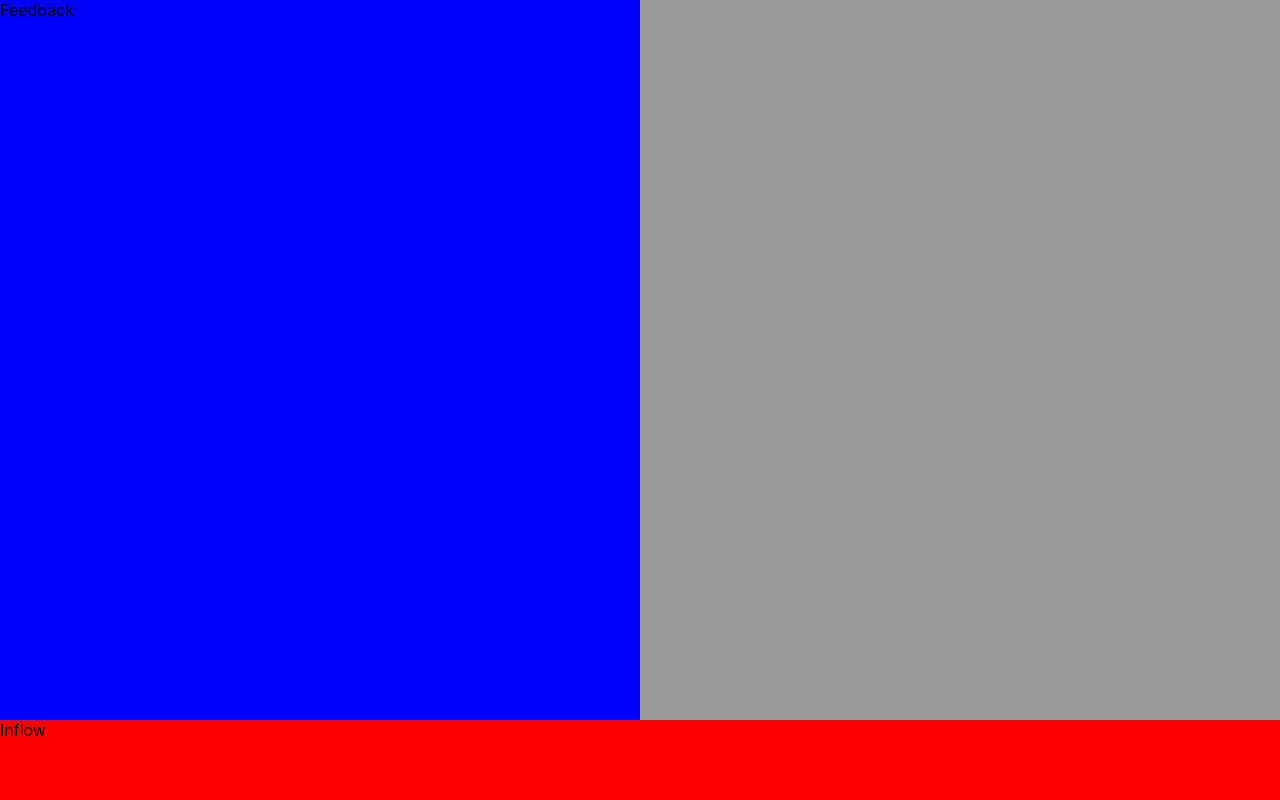
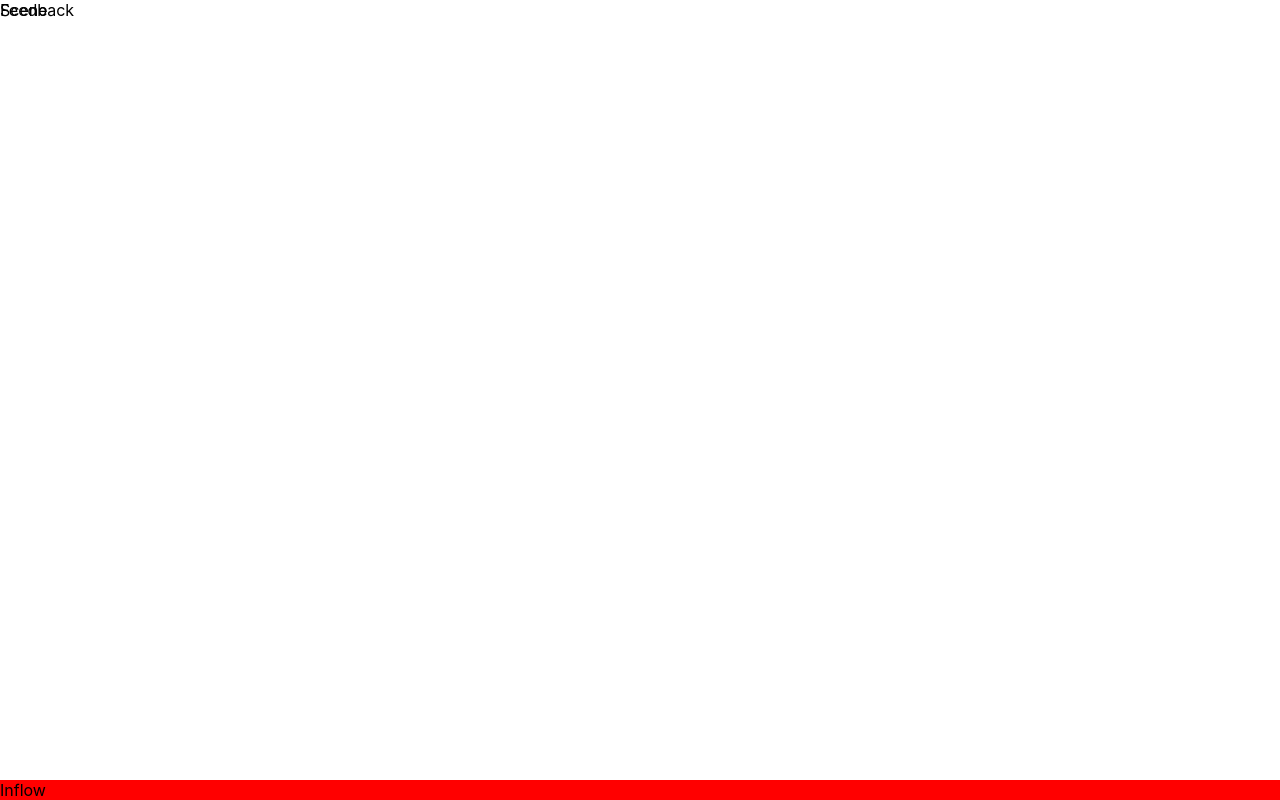
Before and after one commit to jiayu1011/mt-2023-aigc-hackathon, a React (Create React App) app: page / in a window 1280 px wide. Built offline with nearby package versions, Linux system fonts and the light colour scheme.

Commit message:
feat: 加入布局场景、人物、反馈、输入等组件

```diff
--- a/src/App.css
+++ b/src/App.css
@@ -8,7 +8,6 @@
 .Scene {
     height: 100vh;
     width: 100vw;
-    background: #aaaaaa;
     position: absolute;
     top: 0;
     left: 0;
@@ -18,31 +17,20 @@
 }
 
 .Person {
-    height: 100vh;
-    width: 100vw;
-    background: rgba(0, 0, 0, 0.1);
     position: absolute;
     top: 0;
     left: 0;
-    right: 0;
-    bottom: 0;
     z-index: 2;
 }
 
 .Feedback {
-    height: 100vh;
-    width: 50vw;
-    background: blue;
     position: absolute;
     top: 0;
     left: 0;
-    right: 50vh;
-    bottom: 0;
     z-index: 3;
 }
 
 .Inflow {
-    height: 10vh;
     width: 100vw;
     background: red;
     position: absolute;
```
Also changed, not shown: 1 other file (tests, documents, lock files or other folders).
